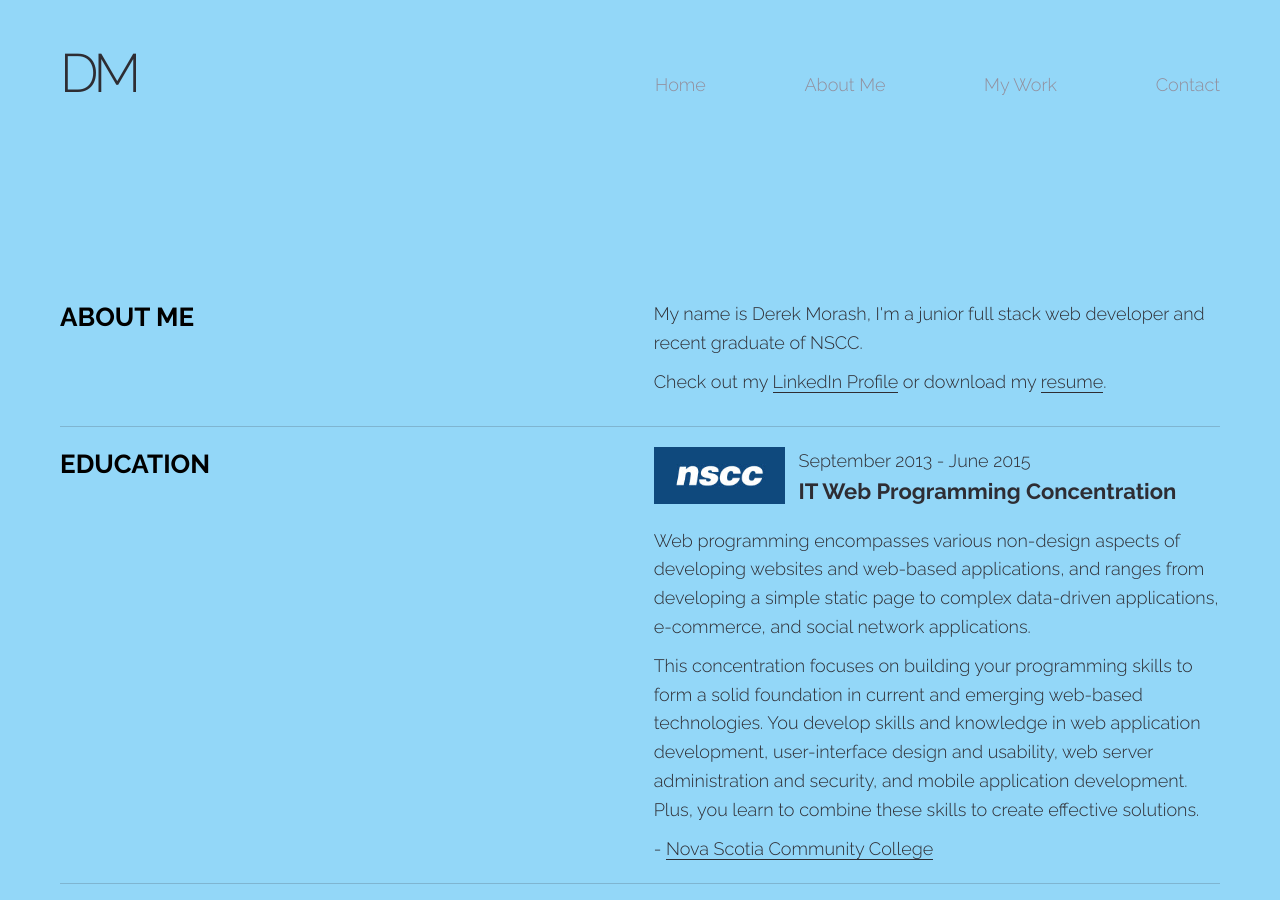
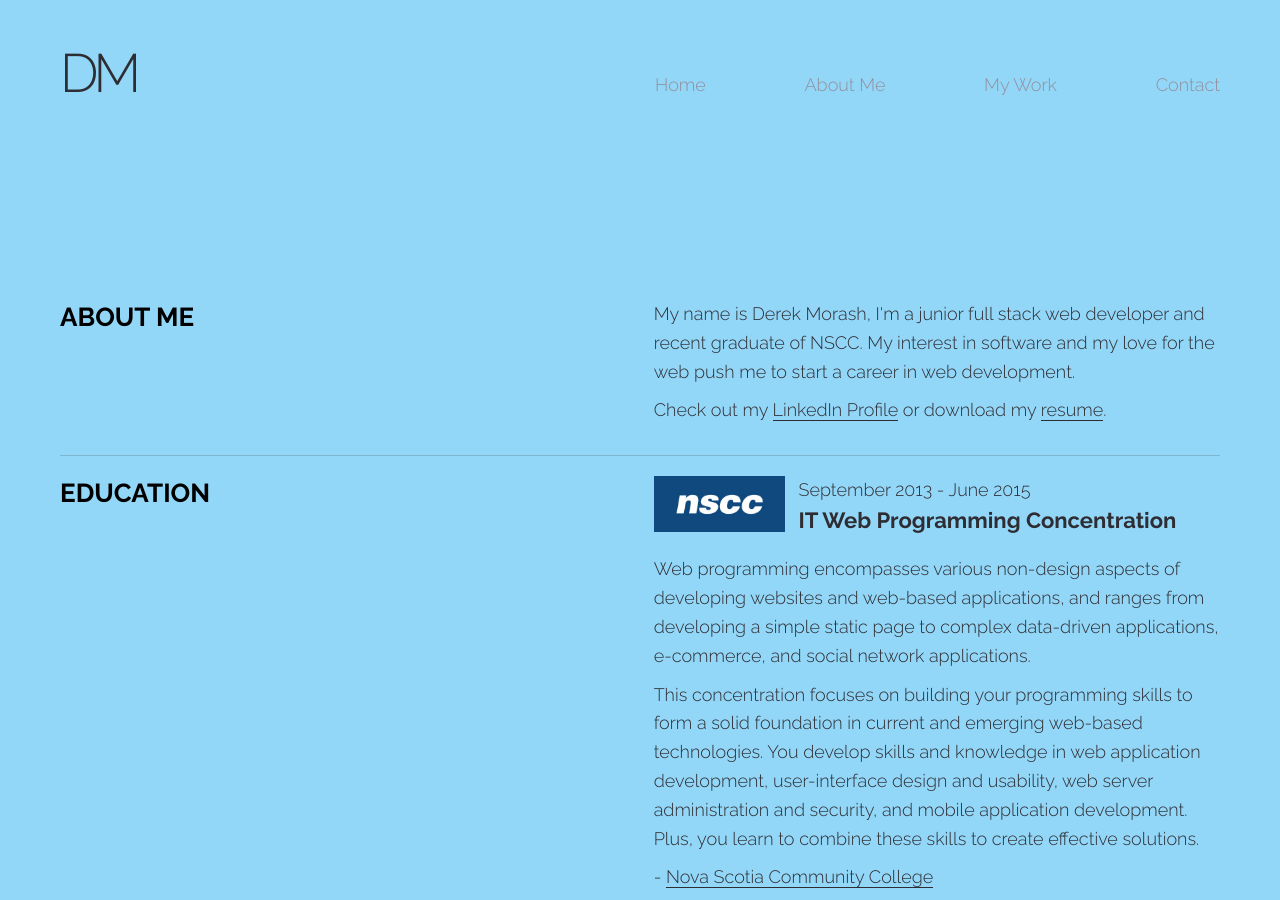
Before and after one commit to derekmorash/New-Portfolio, a Jekyll site: the page built from about/index.html, in a window 1280 px wide and 900 px high. Built offline with Jekyll 4.4.1, drawn with Linux system fonts in a browser that asks for light colours; nearby versions of some CDN libraries.

```diff
--- a/_includes/aboutme-me.html
+++ b/_includes/aboutme-me.html
@@ -3,7 +3,7 @@
     <h3>About Me</h3>
   </dv>
   <div class="about--right">
-    <p>My name is Derek Morash, I'm a junior full stack web developer and recent graduate of NSCC. </p>
+    <p>My name is Derek Morash, I'm a junior full stack web developer and recent graduate of NSCC. My interest in software and my love for the web push me to start a career in web development.</p>
     <p>Check out my <a href="https://www.linkedin.com/in/derekmorash">LinkedIn Profile</a> or download my <a href="/DerekMorashResume.pdf" download>resume</a>.</p>
   </div>
 </section>
```
